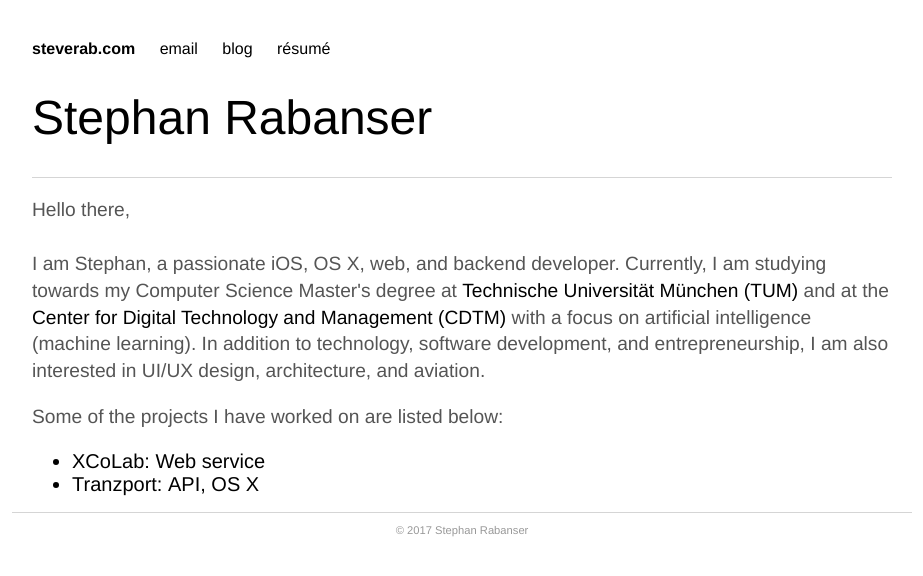
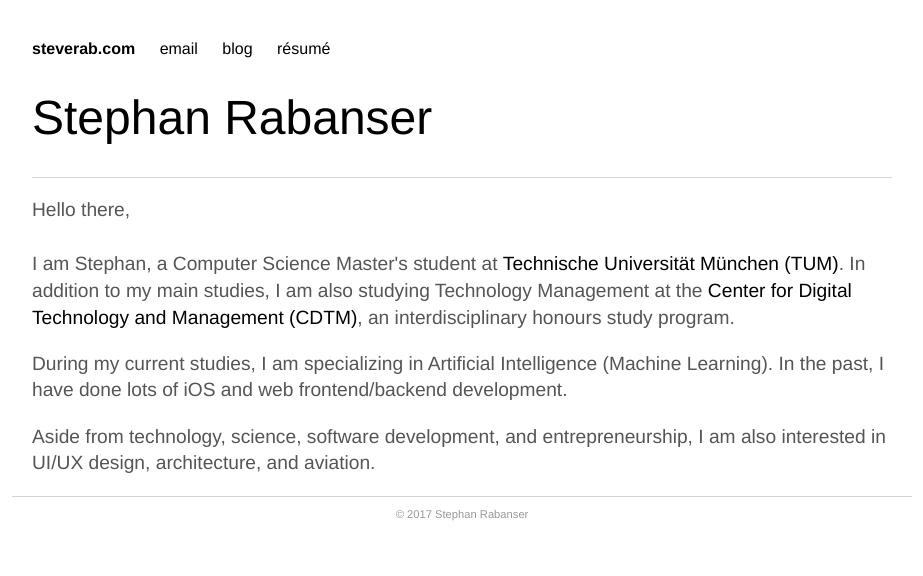
Before and after one commit to steverab/steverab.github.io, a Jekyll site: the page built from index.html, in a window 1280 px wide. Shown: the top 576 px of the page, without its empty margins (178-1101 px from the left). Built offline with Jekyll 4.4.1, drawn with Linux system fonts in a browser that asks for light colours.

Commit message:
Update homepage

```diff
--- a/index.html
+++ b/index.html
@@ -6,10 +6,7 @@ title: Stephan Rabanser
 	<h1>Stephan Rabanser</h1>
 	<hr/>
 	<p>Hello there,<br/><br/>
-		I am Stephan, a passionate iOS, OS X, web, and backend developer. Currently, I am studying towards my Computer Science Master's degree at <a href="http://www.tum.de/en/homepage/">Technische Universit&auml;t M&uuml;nchen (TUM)</a> and at the <a href="http://cdtm.de/">Center for Digital Technology and Management (CDTM)</a> with a focus on artificial intelligence (machine learning). In addition to technology, software development, and entrepreneurship, I am also interested in UI/UX design, architecture, and aviation.</p>
-	<p>Some of the projects I have worked on are listed below:</p>
-	<ul>
-		<li>XCoLab: <a href="https://github.com/CCI-MIT/XCoLab">Web service</a></li>
-		<li>Tranzport: <a href="http://github.com/steverab/tranzport-api">API</a>, <a href="http://github.com/steverab/tranzport-mac">OS X</a></li>
-	</ul>
+		I am Stephan, a Computer Science Master's student at <a href="http://www.tum.de/en/homepage/">Technische Universit&auml;t M&uuml;nchen (TUM)</a>. In addition to my main studies, I am also studying Technology Management at the <a href="http://cdtm.de/">Center for Digital Technology and Management (CDTM)</a>, an interdisciplinary honours study program.
+	<p>During my current studies, I am specializing in Artificial Intelligence (Machine Learning). In the past, I have done lots of iOS and web frontend/backend development.</p>
+	<p>Aside from technology, science, software development, and entrepreneurship, I am also interested in UI/UX design, architecture, and aviation.</p>
 </div><!-- /.blurb -->
```
